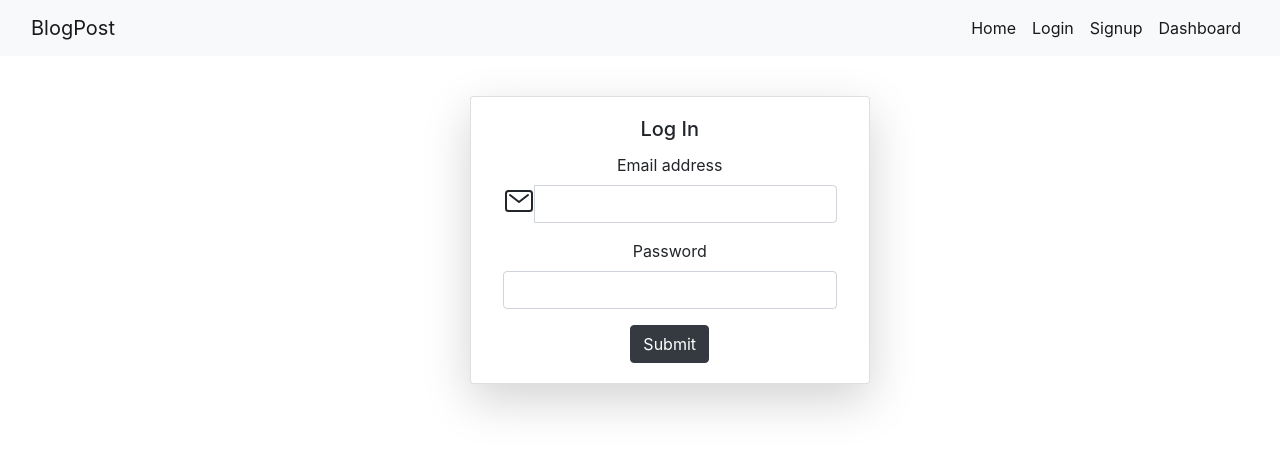
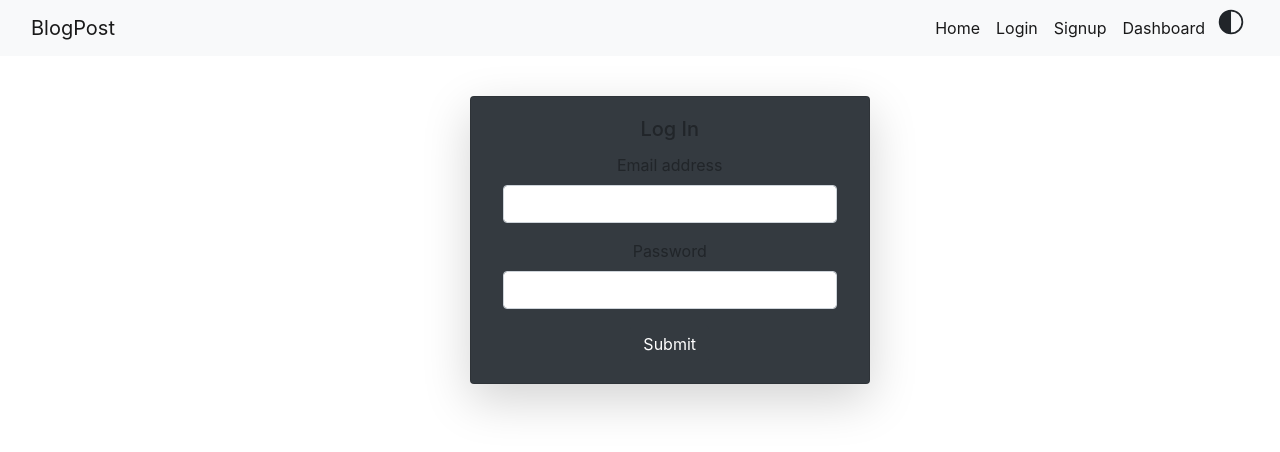
Before and after one commit to MakarandPundlik/BlogPost, a React (Create React App) app in the folder frontend_mod/: page /login in a window 1280 px wide. Shown: the top 452 px of the page. Built offline with nearby package versions, Linux system fonts and the light colour scheme.

Commit message:
use async await for dark theme

```diff
--- a/frontend_mod/src/App.css
+++ b/frontend_mod/src/App.css
@@ -1,5 +1,6 @@
 .App {
   text-align: center;
+
 }
 
 .App-logo {
--- a/frontend_mod/src/App.jsx
+++ b/frontend_mod/src/App.jsx
@@ -8,11 +8,16 @@ import Homepage from './components/Homepage';
 
 import Dashboard from './components/Dashboard';
 import Fullblog from './components/Fullblog';
+import { useEffect, useState } from 'react';
 
 
 
 
 function App() {
+  const [darktheme,setDarktheme] = useState(localStorage.getItem("dark"));
+ useEffect(()=>{
+   document.body.style.backgroundColor = localStorage?"#000000":"#ffffff"
+ },[darktheme]);
   return (
     <div className="App">
 
--- a/frontend_mod/src/components/Cardschema.jsx
+++ b/frontend_mod/src/components/Cardschema.jsx
@@ -27,7 +27,7 @@ function Cardschema(props) {
   };
 
   return (
-    <div className="col-md-6 col-lg-3 col-xl-3 col-sm-6 ">
+    <div className="col-md-6 col-lg-4 col-xl-3 col-sm-6 ">
       <div className="card m-2 shadow-lg" style={{ maxHeight: "100rem" }}>
         <img
           src={ImageArray[Math.floor(Math.random() * ImageArray.length)]}
--- a/frontend_mod/src/components/Login.jsx
+++ b/frontend_mod/src/components/Login.jsx
@@ -72,13 +72,18 @@ function Login(props) {
       });
     }
   };
-  //
+  //classes fot theme
+  const bglight = "card shadow-lg my-5 bg-light";
+  const bgdark = "card shadow-lg my-5 bg-dark";
+
+
+
   return loading ? (
     <Loading />
   ) : (
     <div className="row my-5">
       <div
-        className="card shadow-lg my-5"
+        className={bgdark}
         style={{ width: "25rem", marginLeft: "37%" }}
       >
         <div className="card-body">
@@ -91,10 +96,8 @@ function Login(props) {
           <form onSubmit={(e) => handleSubmit(e)}>
             <div className="mb-3">
               <label className="form-label">Email address</label>
-              <div className="input-group">
-                <span class="input-group-addon">
-                <ion-icon name="mail-outline" size="large"></ion-icon>
-                </span>
+
+
                 <input
                   type="email"
                   className="form-control"
@@ -102,7 +105,7 @@ function Login(props) {
                   value={state.email}
                   onChange={(e) => handleChange(e)}
                 />
-              </div>
+
             </div>
             <div className="mb-3">
               <label className="form-label">Password</label>
--- a/frontend_mod/src/components/Navbar.jsx
+++ b/frontend_mod/src/components/Navbar.jsx
@@ -2,12 +2,25 @@ import React, { useEffect, useState } from "react";
 import { NavLink } from "react-router-dom";
 
 const light = "navbar navbar-light bg-light navbar-expand-lg fixed-top";
+const dark = "navbar navbar-dark bg-dark navbar-expand-lg fixed-top";
 
 function Navbar(props) {
-  const [theme, setTheme] = useState(light);
+
+  const getDefaultTheme=()=> {
+    const selectedTheme = JSON.parse(localStorage.getItem('dark'))
+    return selectedTheme || false
+  }
+  const [darkTheme,setDarkTheme] = useState(getDefaultTheme());
+
+  useEffect(async()=>{
+    await localStorage.setItem('dark',JSON.stringify(darkTheme));
+    document.body.style.backgroundColor = darkTheme?"#000000":"#ffffff"
+  },[darkTheme]);
+
+
 
   return (
-    <nav className={theme}>
+    <nav className={darkTheme?dark:light}>
       <div className="container-fluid">
         <NavLink className="navbar-brand " to="/">
           BlogPost
@@ -25,7 +38,7 @@ function Navbar(props) {
         </button>
 
         <div className="collapse navbar-collapse" id="navbarSupportedContent">
-          <ul className="navbar-nav ml-auto mb-2 mb-lg-0">
+          <ul className="navbar-nav ml-auto mb-2 mb-lg-0 d-flex">
             <li className="nav-item">
               <NavLink className="nav-link active " aria-current="page" to="/">
                 Home
@@ -58,6 +71,13 @@ function Navbar(props) {
                 Dashboard
               </NavLink>
             </li>
+            <li onClick={()=>setDarkTheme(prevTheme=>!prevTheme)} className="mx-1 ">
+
+            {darkTheme?
+           <ion-icon name="contrast-outline"  style={{color:"#ffffff",fontSize:"28px"}}></ion-icon>
+           :<ion-icon name="contrast-outline" style={{fontSize:"28px"}}></ion-icon>}
+
+            </li>
           </ul>
           {/* <form className="d-flex">
         <input className="form-control me-2" type="search" placeholder="Search" aria-label="Search"/>
```
